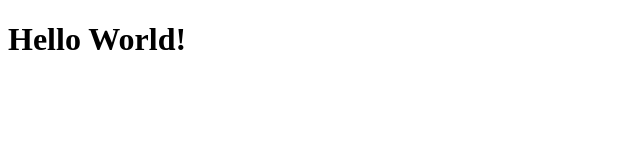
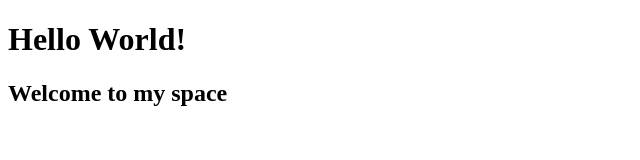
Before and after one commit to valeeriiiee/Tutorial, a plain HTML site: page index.html in a window 1280 px wide. Shown: the whole page, without its empty margins (0-640 px from the left). Drawn offline with Linux system fonts and the light colour scheme.

Commit message:
added h2

```diff
--- a/index.html
+++ b/index.html
@@ -7,5 +7,6 @@
 </head>
 <body>
     <h1>Hello World!</h1>
+    <h2>Welcome to my space</h2>
 </body>
 </html>
```
